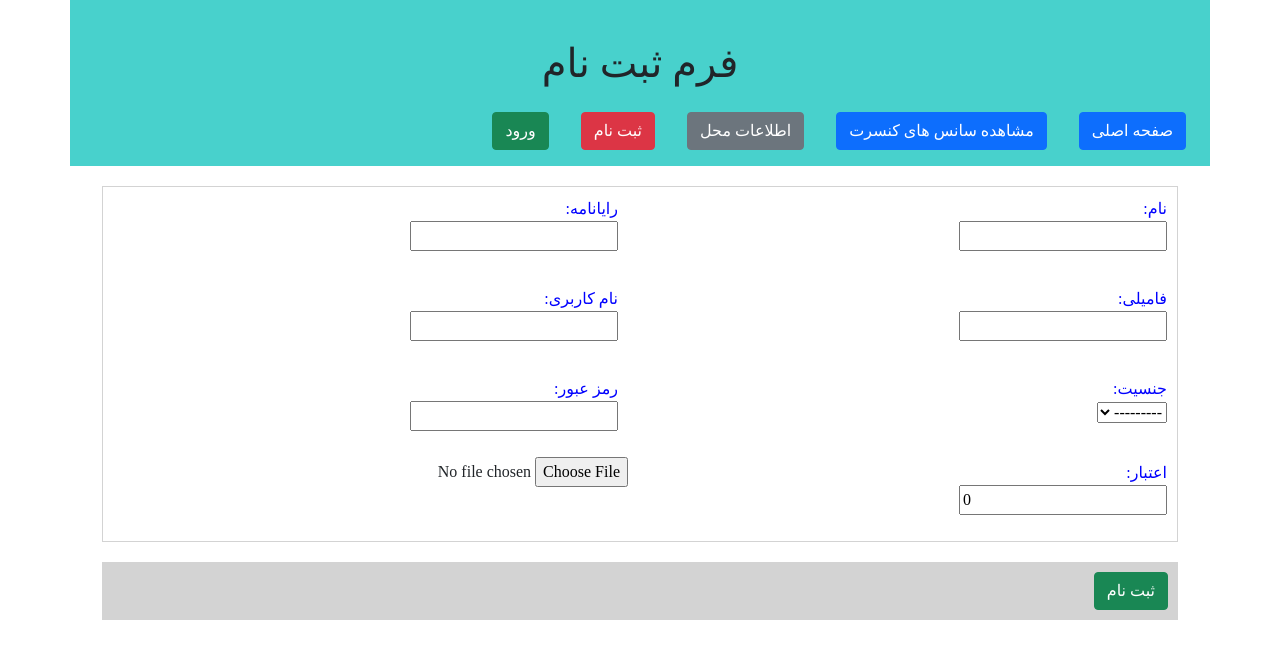
After one commit to mrcod3r-ir/concerts-django, a Django app: page /accounts/profileRegister in a window 1280 px wide. The commit adds this page. Shown: the top 659 px of the page. Run offline with Django 3.2, Linux system fonts and the light colour scheme; some libraries are stand-ins or nearby versions; some web fonts are replaced.

Commit message:
p24 completed = user register

```diff
--- /dev/null
+++ b/concert/accounts/forms.py
@@ -0,0 +1,13 @@
+from django import forms
+from accounts.models import ProfileModel
+
+class ProfileRegisterForm(forms.ModelForm):
+  first_name = forms.CharField(max_length=100)
+  last_name= forms.CharField(max_length=100)
+  username = forms.CharField(max_length=100)
+  password = forms.CharField(widget=forms.PasswordInput)
+  email = forms.CharField(widget=forms.EmailInput)
+
+  class Meta:
+    model = ProfileModel
+    fields=['ProfileImage','Credit','Gender']
--- /dev/null
+++ b/concert/accounts/templates/accounts/profileRegister.html
@@ -0,0 +1,34 @@
+{% extends "ticketSales/layout.html" %}
+
+{% block titlepage %}
+  فرم ثبت نام
+{% endblock %}
+
+{% block mainContent %}
+
+  <form action="" method="POST" enctype="multipart/form-data">
+    {% csrf_token %}
+
+    <div class="mainborder">
+      <div class="row">
+        <div class="col-md-6">
+          <p class="mylable">نام: {{formsData.first_name}}</p>
+          <p class="mylable">فامیلی: {{formsData.last_name}}</p>
+          <p class="mylable">جنسیت: {{formsData.Gender}}</p>
+          <p class="mylable">اعتبار: {{formsData.Credit}}</p>
+        </div>
+        <div class="col-md-6">
+          <p class="mylable">رایانامه: {{formsData.email}}</p>
+          <p class="mylable">نام کاربری: {{formsData.username}}</p>
+          <p class="mylable">رمز عبور: {{formsData.password}}</p>
+          {{formsData.ProfileImage}}
+        </div>
+      </div>
+    </div>
+    <div class="bottonborder">
+      <button type="submit" class="btn btn-success">ثبت نام</button>
+    </div>
+
+  </form>
+
+{% endblock %}
--- a/concert/accounts/urls.py
+++ b/concert/accounts/urls.py
@@ -5,4 +5,5 @@ urlpatterns = [
     path('login/',views.loginView),
     path('logout/',views.logoutView),
     path('profile/',views.profileView),
+    path('profileRegister',views.profileRegisterView),
 ]
--- a/concert/accounts/views.py
+++ b/concert/accounts/views.py
@@ -3,8 +3,11 @@ from django.http import HttpResponse,HttpResponseRedirect
 from django.contrib.auth import authenticate,login,logout
 from django.contrib.auth.decorators import login_required
 from django.urls import reverse
+from accounts.models import ProfileModel
 from ticketSales import views
 from django.conf import settings
+from django.contrib.auth.models import User
+from accounts.forms import ProfileRegisterForm
 
 # Create your views here.
 
@@ -35,13 +38,33 @@ def logoutView(request):
 
 @login_required
 def profileView(request):
-  print('================================')
-  print(request.user.profile.user)
-  print(dir(request.user.profile.user))
-  print('================================')
   profile = request.user.profile
   context = {
     "profile":profile
   }
 
   return render(request,"accounts/profile.html",context)
+
+def profileRegisterView(request):
+
+  if request.method == "POST":
+    profileRegisterForm = ProfileRegisterForm(request.POST,request.FILES)
+    if profileRegisterForm.is_valid():
+      user = User.objects.create_user(username=profileRegisterForm.cleaned_data["username"],email=profileRegisterForm.cleaned_data["email"],password=profileRegisterForm.cleaned_data["password"],first_name=profileRegisterForm.cleaned_data["first_name"],last_name=profileRegisterForm.cleaned_data["last_name"])
+
+      user.save()
+
+      profileModel = ProfileModel(user=user,ProfileImage=profileRegisterForm.cleaned_data['ProfileImage'],Gender=profileRegisterForm.cleaned_data['Gender'],Credit=profileRegisterForm.cleaned_data['Credit'])
+
+      profileModel.save()
+
+      return HttpResponseRedirect(reverse(views.concertListView))
+
+
+  else:
+    profileRegisterForm = ProfileRegisterForm()
+
+  context = {
+    "formsData":profileRegisterForm
+  }
+  return render(request,"accounts/profileRegister.html",context)
--- a/concert/ticketSales/templates/ticketSales/layout.html
+++ b/concert/ticketSales/templates/ticketSales/layout.html
@@ -29,7 +29,7 @@
 						>
 					</li>
 					<li class="nav-link">
-						<a class="btn btn-danger" href="/ticketSales/location/list"
+						<a class="btn btn-secondary" href="/ticketSales/location/list"
 							>اطلاعات محل</a
 						>
 					</li>
@@ -41,10 +41,10 @@
 					</li>
 					{% else %}
 					<li class="nav-link">
-						<a class="btn btn-success" href="/accounts/login">ورود</a>
+						<a class="btn btn-danger" href="/accounts/profileRegister">ثبت نام</a>
 					</li>
 					<li class="nav-link">
-						<a class="btn btn-success" href="/accounts/profileRegister">ثبت نام</a>
+						<a class="btn btn-success" href="/accounts/login">ورود</a>
 					</li>
 					{% endif %}
 				</ul>
```
Also changed, not shown: concert/db.sqlite3, concert/media/ProfileImages/fawr.jpg (added).
